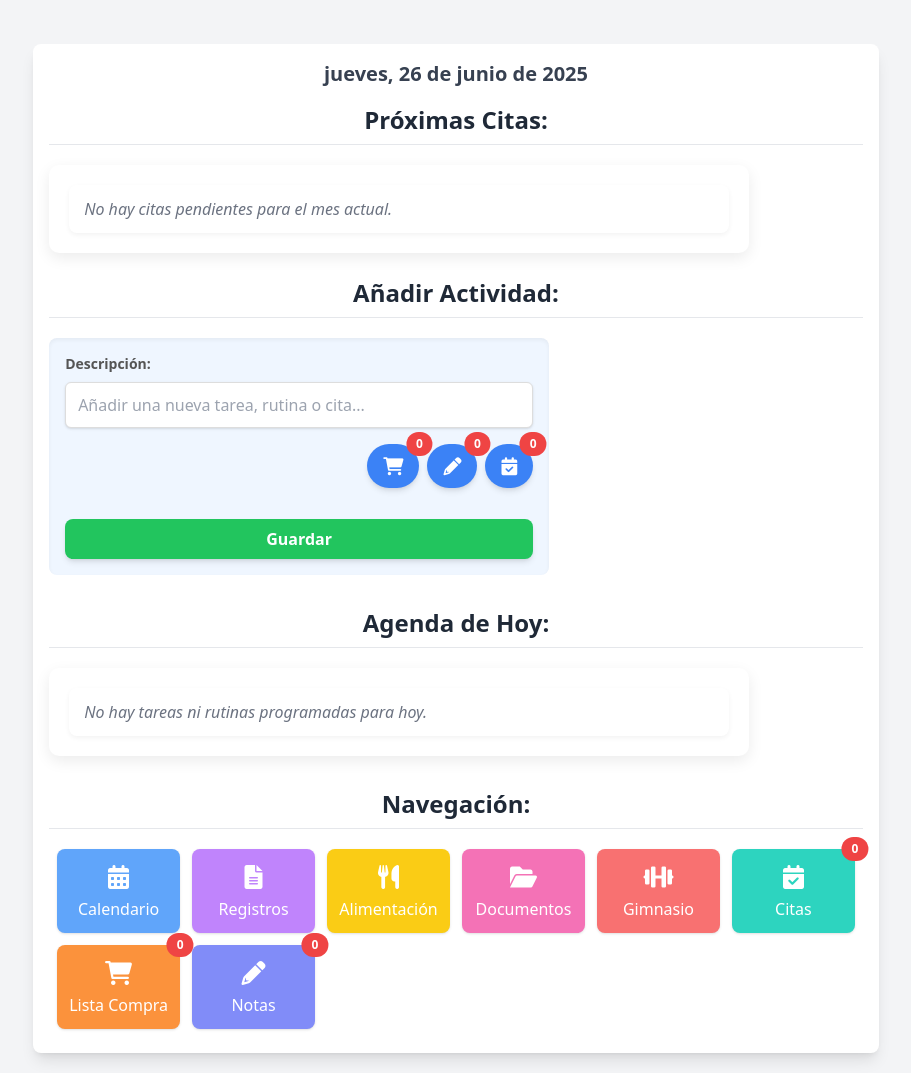
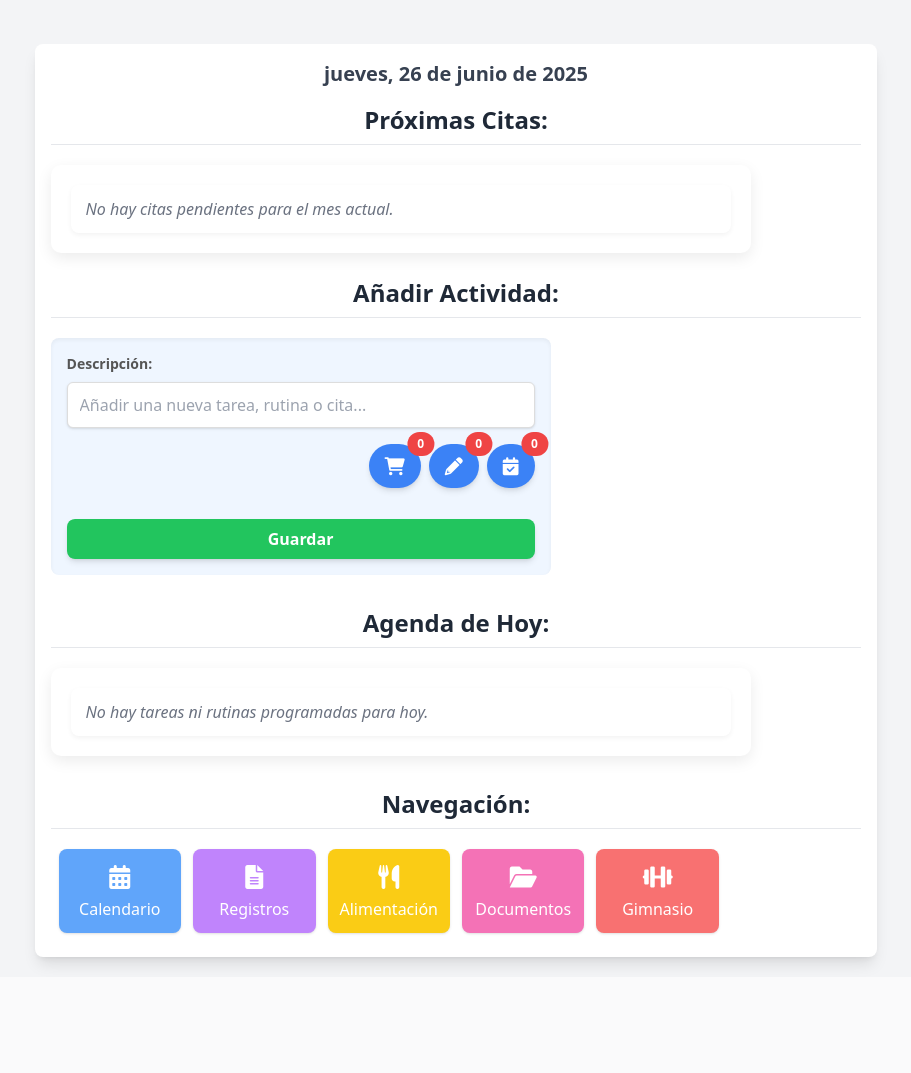
Before and after one commit to Drebak666/MiCalendario, a Flask app: page / in a window 1280 px wide. Shown: the whole page, without its empty margins (184-1095 px from the left). After the commit the page ends 970 px from the top, so only its background shows below. Run offline with Flask 3, Linux system fonts and the light colour scheme; data that the repository does not hold is empty; some libraries are stand-ins or nearby versions.

Commit message:
Add files via upload

```diff
--- a/templates/index.html
+++ b/templates/index.html
@@ -300,21 +300,7 @@
                 <i class="fas fa-dumbbell text-2xl mb-1"></i>
                 <span>Gimnasio</span>
             </a>
-            <a href="/citas" class="relative boton flex flex-col items-center justify-center p-3 rounded-lg shadow hover:shadow-lg transition-shadow bg-teal-400 text-white">
-                <i class="fas fa-calendar-check text-2xl mb-1"></i>
-                <span>Citas</span>
-                <span class="button-nav-count" id="navCitasCount">0</span>
-            </a>
-            <a href="/lista" class="relative boton flex flex-col items-center justify-center p-3 rounded-lg shadow hover:shadow-lg transition-shadow bg-orange-400 text-white">
-                <i class="fas fa-shopping-cart text-2xl mb-1"></i>
-                <span>Lista Compra</span>
-                <span class="button-nav-count" id="navListCount">0</span>
-            </a>
-            <a href="/notas" class="relative boton flex flex-col items-center justify-center p-3 rounded-lg shadow hover:shadow-lg transition-shadow bg-indigo-400 text-white">
-                <i class="fas fa-pencil-alt text-2xl mb-1"></i>
-                <span>Notas</span>
-                <span class="button-nav-count" id="navNotesCount">0</span>
-            </a>
+            <!-- Los botones de Citas, Lista Compra y Notas de la navegación han sido eliminados de aquí -->
         </div>
     </div>
 
@@ -490,9 +476,10 @@
         const quickListCountElem = document.getElementById('quickListCount');
         const quickNotesCountElem = document.getElementById('quickNotesCount');
         const quickCitaCountElem = document.getElementById('quickCitaCount');
-        const navCitasCountElem = document.getElementById('navCitasCount');
-       const navListCountElem = document.getElementById('navListCount');
-        const navNotesCountElem = document.getElementById('navNotesCount');
+        // Las siguientes variables de elementos de navegación han sido eliminadas
+        // const navCitasCountElem = document.getElementById('navCitasCount');
+        // const navListCountElem = document.getElementById('navListCount');
+        // const navNotesCountElem = document.getElementById('navNotesCount');
 
 
         // Camera Elements
@@ -882,11 +869,11 @@
 
                 renderUpcomingCitas(fetchedCitas);
                 quickCitaCountElem.textContent = fetchedCitas.length;
-                navCitasCountElem.textContent = fetchedCitas.length;
+                // navCitasCountElem.textContent = fetchedCitas.length; // LINEA ELIMINADA
             } catch (error) {
                 console.error('Error al obtener las citas próximas:', error);
                 quickCitaCountElem.textContent = '0';
-                navCitasCountElem.textContent = '0';
+                // navCitasCountElem.textContent = '0'; // LINEA ELIMINADA
             }
         }
 
@@ -2000,17 +1987,17 @@
                     const items = await listCountResponse.json();
                     const uncompletedCount = items.filter(item => !item.comprada).length; // Corrected 'comprado' to 'comprada'
                     quickListCountElem.textContent = uncompletedCount;
-                    navListCountElem.textContent = uncompletedCount;
+                    // navListCountElem.textContent = uncompletedCount; // LINEA ELIMINADA
                 } else {
                     console.warn('No se pudo obtener el recuento de la lista de la compra.');
                     quickListCountElem.textContent = '0';
-                    navListCountElem.textContent = '0';
+                    // navListCountElem.textContent = '0'; // LINEA ELIMINADA
                 }
 
             } catch (error) {
                 console.error('Error al obtener el recuento de la lista:', error);
                 quickListCountElem.textContent = '0';
-                navListCountElem.textContent = '0';
+                // navListCountElem.textContent = '0'; // LINEA ELIMINADA
             }
 
             // Fetch for quick notes count
@@ -2019,16 +2006,16 @@
                 if (notesCountResponse.ok) {
                     const notes = await notesCountResponse.json(); // Corrected to use notesCountResponse
                     quickNotesCountElem.textContent = notes.length;
-                    navNotesCountElem.textContent = notes.length;
+                    // navNotesCountElem.textContent = notes.length; // LINEA ELIMINADA
                 } else {
                     console.warn('No se pudo obtener el recuento de notas.');
                     quickNotesCountElem.textContent = '0';
-                    navNotesCountElem.textContent = '0';
+                    // navNotesCountElem.textContent = '0'; // LINEA ELIMINADA
                 }
             } catch (error) {
                 console.error('Error al obtener el recuento de notas:', error);
                 quickNotesCountElem.textContent = '0';
-                navNotesCountElem.textContent = '0';
+                // navNotesCountElem.textContent = '0'; // LINEA ELIMINADA
             }
         }
 
@@ -2284,6 +2271,7 @@
             // Clear previous interval to avoid multiple intervals running
             if (timeLeftUpdateInterval) {
                 clearInterval(timeLeftUpdateInterval);
+                timeLeftUpdateInterval = null;
             }
             // Update every minute
             timeLeftUpdateInterval = setInterval(updateAllTimeLeftCounters, 60 * 1000);
```
